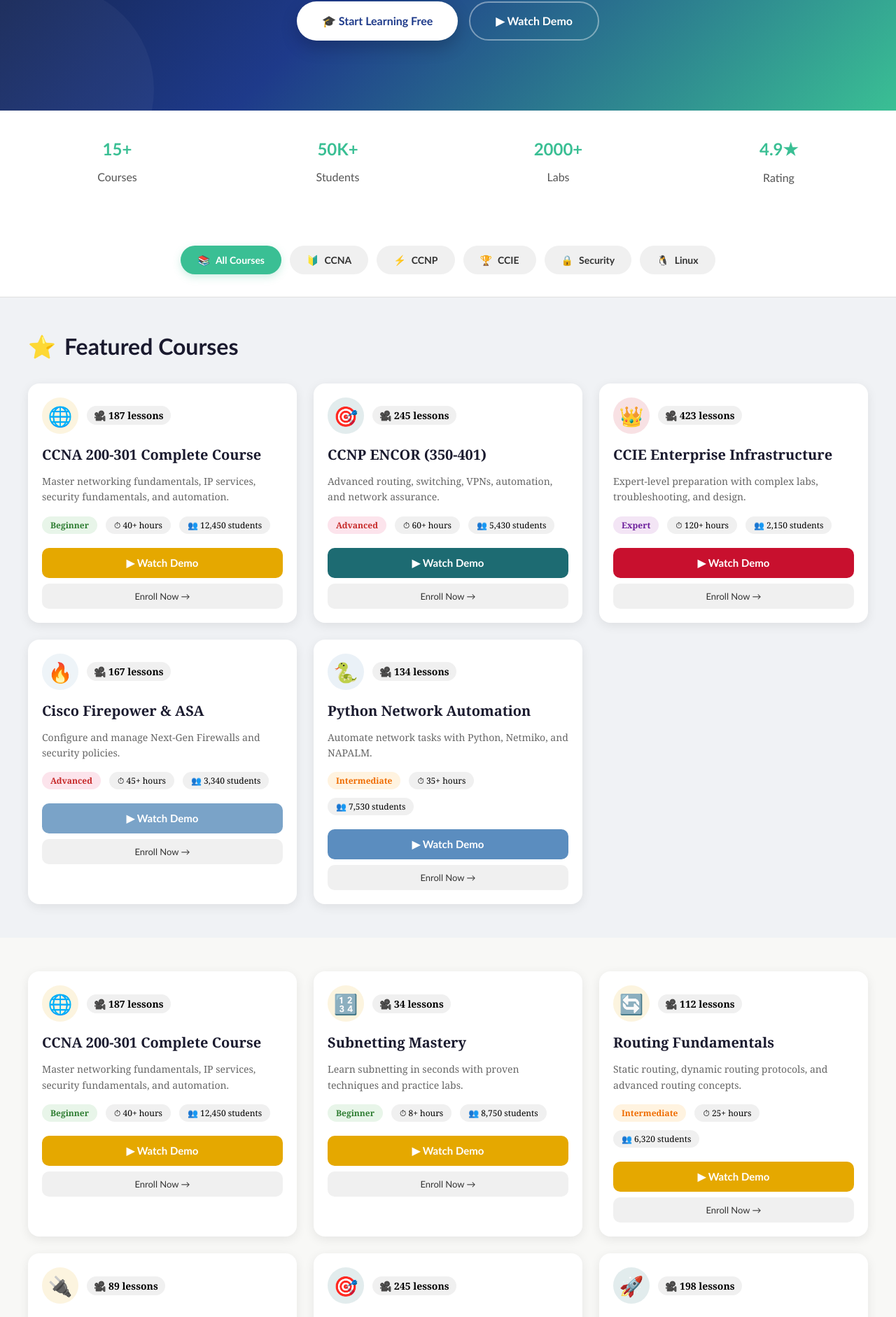
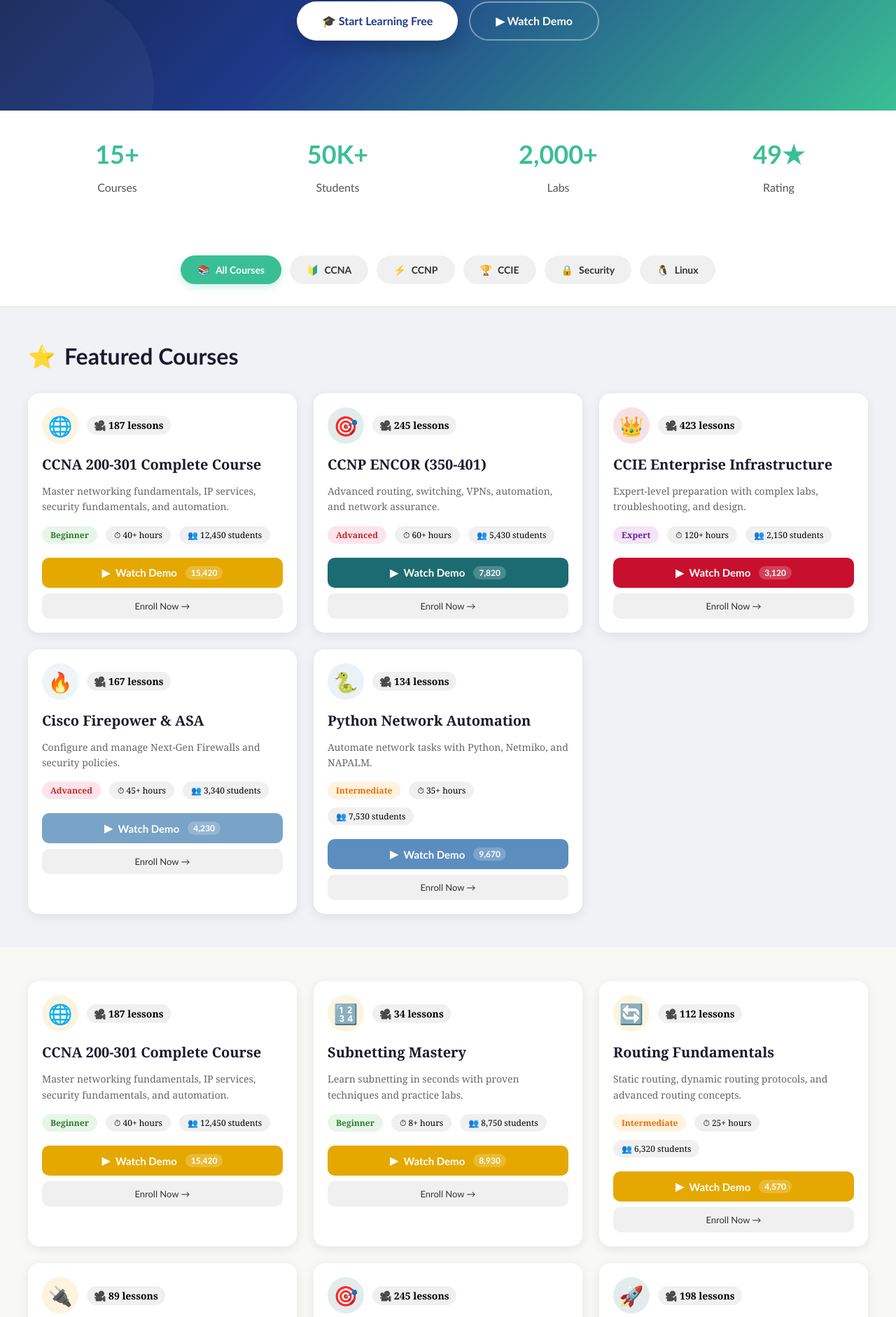
Before and after one commit to Pranavrkvtk/infocampus, a React (Create React App) app: page /courses in a window 1280 px wide. Shown: the part 597-2479 px from the top of the page at 70% size. Built offline with nearby package versions, Linux system fonts and the light colour scheme.

Commit message:
here another

```diff
--- a/src/components/CoursesPage.jsx
+++ b/src/components/CoursesPage.jsx
@@ -1,5 +1,46 @@
-import { useState } from "react";
+import { useState, useEffect, useRef } from "react";
 import { useNavigate } from "react-router-dom";
+
+// ==================== COUNTER COMPONENT ====================
+function CountUp({ end, suffix = "", duration = 2000 }) {
+  const [count, setCount] = useState(0);
+  const [hasAnimated, setHasAnimated] = useState(false);
+  const elementRef = useRef(null);
+
+  useEffect(() => {
+    const observer = new IntersectionObserver(
+      (entries) => {
+        if (entries[0].isIntersecting && !hasAnimated) {
+          setHasAnimated(true);
+          let start = 0;
+          const step = end / (duration / 16);
+          const timer = setInterval(() => {
+            start += step;
+            if (start >= end) {
+              setCount(end);
+              clearInterval(timer);
+            } else {
+              setCount(Math.floor(start));
+            }
+          }, 16);
+          return () => clearInterval(timer);
+        }
+      },
+      { threshold: 0.3 }
+    );
+
+    if (elementRef.current) {
+      observer.observe(elementRef.current);
+    }
+    return () => observer.disconnect();
+  }, [end, duration, hasAnimated]);
+
+  return (
+    <span ref={elementRef}>
+      {count.toLocaleString()}{suffix}
+    </span>
+  );
+}
 
 // ==================== COURSE CARD COMPONENT ====================
 function CourseCard({ course, isMobile, hovered, onHover, levelColors, onWatchDemo, onEnrollNow }) {
@@ -61,11 +102,21 @@
             transition: "opacity 0.2s",
             marginBottom: "8px",
             fontSize: "15px",
+            display: "flex",
+            alignItems: "center",
+            justifyContent: "center",
+            gap: "8px",
           }}
           onMouseEnter={e => e.currentTarget.style.opacity = "0.85"}
           onMouseLeave={e => e.currentTarget.style.opacity = "1"}
         >
-          ▶ Watch Demo
+          <span>▶</span> Watch Demo <span style={{
+            background: "rgba(255,255,255,0.2)",
+            borderRadius: "20px",
+            padding: "2px 8px",
+            fontSize: "12px",
+            marginLeft: "4px"
+          }}>{course.demoViews?.toLocaleString() || 0}</span>
         </button>
         <button
           onClick={(e) => { e.stopPropagation(); onEnrollNow(course); }}
@@ -93,21 +144,21 @@
 
 // ==================== COURSES DATA ====================
 export const courses = [
-  { id: 1,  title: "CCNA 200-301 Complete Course",    description: "Master networking fundamentals, IP services, security fundamentals, and automation.",              level: "Beginner",     duration: "40+ hours",  lessons: 187, category: "ccna",     icon: "🌐", color: "#e5a800", featured: true,  students: 12450 },
-  { id: 2,  title: "Subnetting Mastery",              description: "Learn subnetting in seconds with proven techniques and practice labs.",                            level: "Beginner",     duration: "8+ hours",   lessons: 34,  category: "ccna",     icon: "🔢", color: "#e5a800", featured: false, students: 8750  },
-  { id: 3,  title: "Routing Fundamentals",            description: "Static routing, dynamic routing protocols, and advanced routing concepts.",                        level: "Intermediate", duration: "25+ hours",  lessons: 112, category: "ccna",     icon: "🔄", color: "#e5a800", featured: false, students: 6320  },
-  { id: 4,  title: "Switching and VLANs",             description: "Configure switches, VLANs, STP, EtherChannel, and switch security.",                              level: "Intermediate", duration: "20+ hours",  lessons: 89,  category: "ccna",     icon: "🔌", color: "#e5a800", featured: false, students: 7140  },
-  { id: 5,  title: "CCNP ENCOR (350-401)",            description: "Advanced routing, switching, VPNs, automation, and network assurance.",                           level: "Advanced",     duration: "60+ hours",  lessons: 245, category: "ccnp",     icon: "🎯", color: "#1d6b72", featured: true,  students: 5430  },
-  { id: 6,  title: "CCNP ENARSI (300-410)",           description: "Deep dive into advanced routing, VPN services, and infrastructure security.",                     level: "Advanced",     duration: "50+ hours",  lessons: 198, category: "ccnp",     icon: "🚀", color: "#1d6b72", featured: false, students: 3980  },
-  { id: 7,  title: "Advanced OSPF & BGP",             description: "Master OSPF areas, route redistribution, BGP attributes, and route filtering.",                  level: "Advanced",     duration: "35+ hours",  lessons: 145, category: "ccnp",     icon: "🌍", color: "#1d6b72", featured: false, students: 4670  },
-  { id: 8,  title: "CCIE Enterprise Infrastructure", description: "Expert-level preparation with complex labs, troubleshooting, and design.",                        level: "Expert",       duration: "120+ hours", lessons: 423, category: "ccie",     icon: "👑", color: "#c8102e", featured: true,  students: 2150  },
-  { id: 9,  title: "CCIE Lab Preparation",            description: "Full-scale lab simulations and topology design for CCIE certification.",                          level: "Expert",       duration: "80+ hours",  lessons: 267, category: "ccie",     icon: "🧪", color: "#c8102e", featured: false, students: 1890  },
-  { id: 10, title: "Network Security Fundamentals",  description: "Firewalls, VPNs, access control, and security best practices.",                                   level: "Intermediate", duration: "30+ hours",  lessons: 124, category: "security", icon: "🛡️", color: "#7aa3c8", featured: false, students: 5920  },
-  { id: 11, title: "Cisco Firepower & ASA",           description: "Configure and manage Next-Gen Firewalls and security policies.",                                  level: "Advanced",     duration: "45+ hours",  lessons: 167, category: "security", icon: "🔥", color: "#7aa3c8", featured: true,  students: 3340  },
-  { id: 12, title: "VPN Technologies",               description: "Site-to-site VPN, Remote Access VPN, DMVPN, and FlexVPN.",                                        level: "Advanced",     duration: "28+ hours",  lessons: 98,  category: "security", icon: "🔗", color: "#7aa3c8", featured: false, students: 4210  },
-  { id: 13, title: "Linux for Network Engineers",    description: "Essential Linux commands, scripting, and automation for networking.",                              level: "Beginner",     duration: "25+ hours",  lessons: 89,  category: "linux",    icon: "💻", color: "#5b8dbf", featured: false, students: 6780  },
-  { id: 14, title: "Python Network Automation",      description: "Automate network tasks with Python, Netmiko, and NAPALM.",                                         level: "Intermediate", duration: "35+ hours",  lessons: 134, category: "linux",    icon: "🐍", color: "#5b8dbf", featured: true,  students: 7530  },
-  { id: 15, title: "Ansible for Networking",         description: "Network automation using Ansible playbooks and roles.",                                            level: "Intermediate", duration: "22+ hours",  lessons: 76,  category: "linux",    icon: "📦", color: "#5b8dbf", featured: false, students: 4120  },
+  { id: 1,  title: "CCNA 200-301 Complete Course",    description: "Master networking fundamentals, IP services, security fundamentals, and automation.",              level: "Beginner",     duration: "40+ hours",  lessons: 187, category: "ccna",     icon: "🌐", color: "#e5a800", featured: true,  students: 12450, demoViews: 15420 },
+  { id: 2,  title: "Subnetting Mastery",              description: "Learn subnetting in seconds with proven techniques and practice labs.",                            level: "Beginner",     duration: "8+ hours",   lessons: 34,  category: "ccna",     icon: "🔢", color: "#e5a800", featured: false, students: 8750,  demoViews: 8930  },
+  { id: 3,  title: "Routing Fundamentals",            description: "Static routing, dynamic routing protocols, and advanced routing concepts.",                        level: "Intermediate", duration: "25+ hours",  lessons: 112, category: "ccna",     icon: "🔄", color: "#e5a800", featured: false, students: 6320,  demoViews: 4570  },
+  { id: 4,  title: "Switching and VLANs",             description: "Configure switches, VLANs, STP, EtherChannel, and switch security.",                              level: "Intermediate", duration: "20+ hours",  lessons: 89,  category: "ccna",     icon: "🔌", color: "#e5a800", featured: false, students: 7140,  demoViews: 6210  },
+  { id: 5,  title: "CCNP ENCOR (350-401)",            description: "Advanced routing, switching, VPNs, automation, and network assurance.",                           level: "Advanced",     duration: "60+ hours",  lessons: 245, category: "ccnp",     icon: "🎯", color: "#1d6b72", featured: true,  students: 5430,  demoViews: 7820  },
+  { id: 6,  title: "CCNP ENARSI (300-410)",           description: "Deep dive into advanced routing, VPN services, and infrastructure security.",                     level: "Advanced",     duration: "50+ hours",  lessons: 198, category: "ccnp",     icon: "🚀", color: "#1d6b72", featured: false, students: 3980,  demoViews: 3540  },
+  { id: 7,  title: "Advanced OSPF & BGP",             description: "Master OSPF areas, route redistribution, BGP attributes, and route filtering.",                  level: "Advanced",     duration: "35+ hours",  lessons: 145, category: "ccnp",     icon: "🌍", color: "#1d6b72", featured: false, students: 4670,  demoViews: 4980  },
+  { id: 8,  title: "CCIE Enterprise Infrastructure", description: "Expert-level preparation with complex labs, troubleshooting, and design.",                        level: "Expert",       duration: "120+ hours", lessons: 423, category: "ccie",     icon: "👑", color: "#c8102e", featured: true,  students: 2150,  demoViews: 3120  },
+  { id: 9,  title: "CCIE Lab Preparation",            description: "Full-scale lab simulations and topology design for CCIE certification.",                          level: "Expert",       duration: "80+ hours",  lessons: 267, category: "ccie",     icon: "🧪", color: "#c8102e", featured: false, students: 1890,  demoViews: 2470  },
+  { id: 10, title: "Network Security Fundamentals",  description: "Firewalls, VPNs, access control, and security best practices.",                                   level: "Intermediate", duration: "30+ hours",  lessons: 124, category: "security", icon: "🛡️", color: "#7aa3c8", featured: false, students: 5920,  demoViews: 6850  },
+  { id: 11, title: "Cisco Firepower & ASA",           description: "Configure and manage Next-Gen Firewalls and security policies.",                                  level: "Advanced",     duration: "45+ hours",  lessons: 167, category: "security", icon: "🔥", color: "#7aa3c8", featured: true,  students: 3340,  demoViews: 4230  },
+  { id: 12, title: "VPN Technologies",               description: "Site-to-site VPN, Remote Access VPN, DMVPN, and FlexVPN.",                                        level: "Advanced",     duration: "28+ hours",  lessons: 98,  category: "security", icon: "🔗", color: "#7aa3c8", featured: false, students: 4210,  demoViews: 3880  },
+  { id: 13, title: "Linux for Network Engineers",    description: "Essential Linux commands, scripting, and automation for networking.",                              level: "Beginner",     duration: "25+ hours",  lessons: 89,  category: "linux",    icon: "💻", color: "#5b8dbf", featured: false, students: 6780,  demoViews: 5910  },
+  { id: 14, title: "Python Network Automation",      description: "Automate network tasks with Python, Netmiko, and NAPALM.",                                         level: "Intermediate", duration: "35+ hours",  lessons: 134, category: "linux",    icon: "🐍", color: "#5b8dbf", featured: true,  students: 7530,  demoViews: 9670  },
+  { id: 15, title: "Ansible for Networking",         description: "Network automation using Ansible playbooks and roles.",                                            level: "Intermediate", duration: "22+ hours",  lessons: 76,  category: "linux",    icon: "📦", color: "#5b8dbf", featured: false, students: 4120,  demoViews: 3360  },
 ];
 
 // ==================== MAIN COURSES PAGE ====================
@@ -254,14 +305,32 @@
         </div>
       </div>
 
-      {/* ── Stats ── */}
+      {/* ── Stats with Incrementing Counters ── */}
       <div style={{ background: "#fff", padding: "40px 20px", display: "grid", gridTemplateColumns: isMobile ? "repeat(2,1fr)" : "repeat(4,1fr)", gap: "20px", textAlign: "center" }}>
-        {[["15+", "Courses"], ["50K+", "Students"], ["2000+", "Labs"], ["4.9★", "Rating"]].map(([val, label]) => (
-          <div key={label}>
-            <h2 style={{ color: "#3abf94", margin: 0, fontFamily: "'Trebuchet MS', sans-serif" }}>{val}</h2>
-            <p style={{ fontFamily: "'Trebuchet MS', sans-serif", color: "#555" }}>{label}</p>
-          </div>
-        ))}
+        <div>
+          <h2 style={{ color: "#3abf94", margin: 0, fontFamily: "'Trebuchet MS', sans-serif", fontSize: isMobile ? "28px" : "36px" }}>
+            <CountUp end={15} suffix="+" />
+          </h2>
+          <p style={{ fontFamily: "'Trebuchet MS', sans-serif", color: "#555" }}>Courses</p>
+        </div>
+        <div>
+          <h2 style={{ color: "#3abf94", margin: 0, fontFamily: "'Trebuchet MS', sans-serif", fontSize: isMobile ? "28px" : "36px" }}>
+            <CountUp end={50} suffix="K+" />
+          </h2>
+          <p style={{ fontFamily: "'Trebuchet MS', sans-serif", color: "#555" }}>Students</p>
+        </div>
+        <div>
+          <h2 style={{ color: "#3abf94", margin: 0, fontFamily: "'Trebuchet MS', sans-serif", fontSize: isMobile ? "28px" : "36px" }}>
+            <CountUp end={2000} suffix="+" />
+          </h2>
+          <p style={{ fontFamily: "'Trebuchet MS', sans-serif", color: "#555" }}>Labs</p>
+        </div>
+        <div>
+          <h2 style={{ color: "#3abf94", margin: 0, fontFamily: "'Trebuchet MS', sans-serif", fontSize: isMobile ? "28px" : "36px" }}>
+            <CountUp end={49} suffix="★" />
+          </h2>
+          <p style={{ fontFamily: "'Trebuchet MS', sans-serif", color: "#555" }}>Rating</p>
+        </div>
       </div>
 
       {/* ── Category Filter ── */}
```
